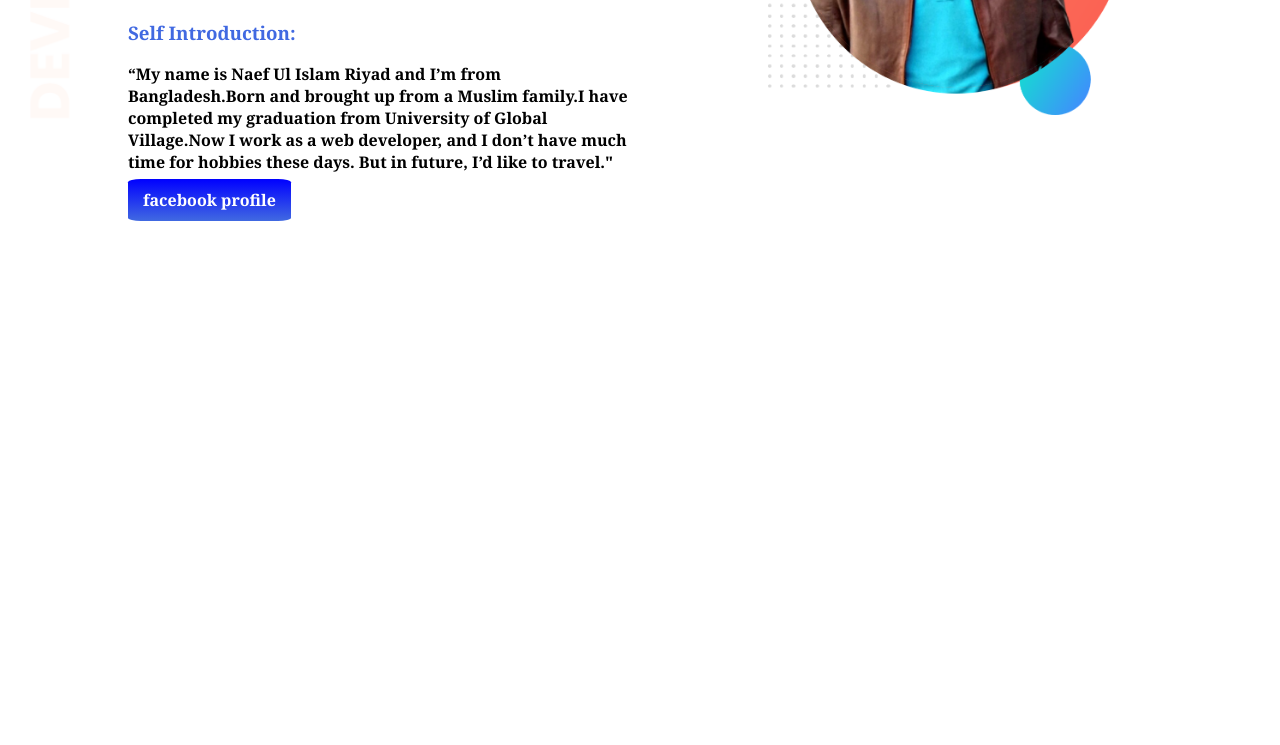
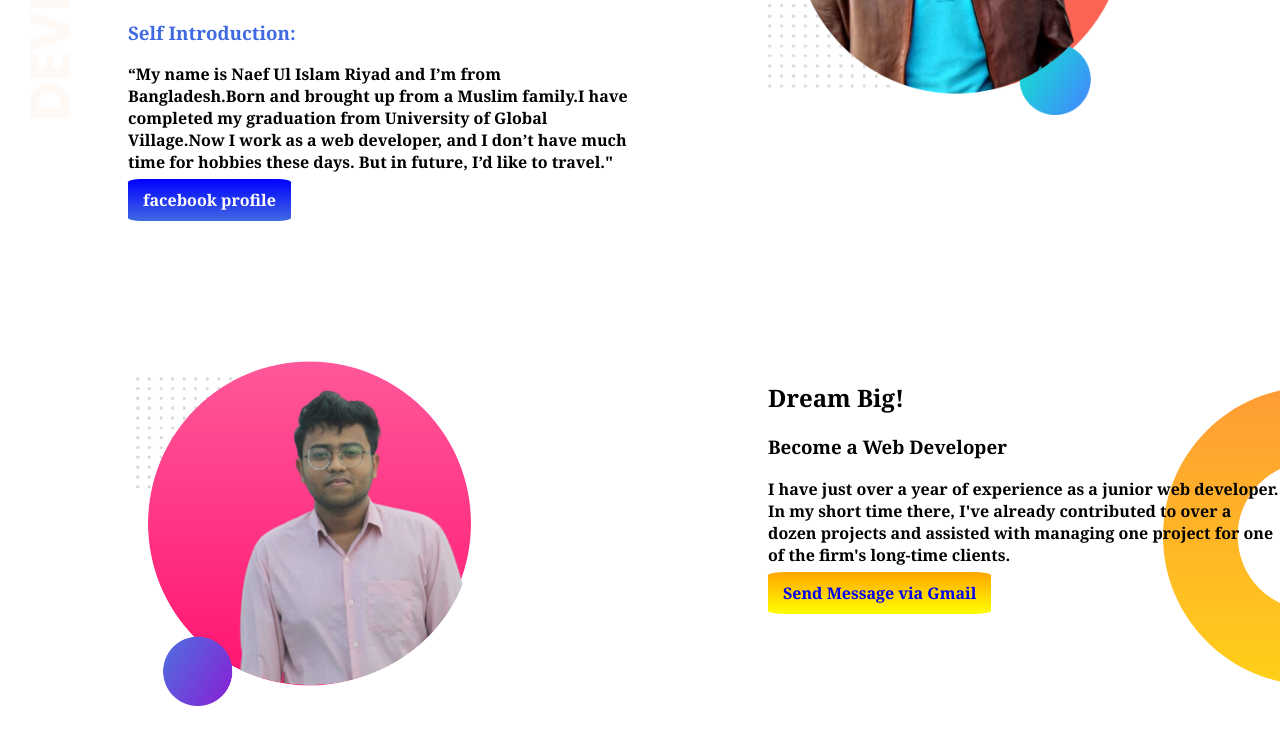
Before and after one commit to naefriyad/developer-portfolio, a plain HTML site: page index.html in a window 1280 px wide. Shown: the part 241-986 px from the top of the page. Before the commit the page ends 800 px from the top, so only its background shows below. Drawn offline with Linux system fonts and the light colour scheme.

Commit message:
dream added

```diff
--- a/index.html
+++ b/index.html
@@ -31,6 +31,22 @@
             <img src="riyad27.png" alt="">
         </div>
     </section>
+    <section class='dream'>
+        <div class="width">
+            <img src="riyad27 2.png" alt="">
+        </div>
+        <div class="width">
+            <h2>Dream Big!</h2>
+            <h3><b>Become a Web Developer</b></h3>
+            <p>I have just over a year of experience as a junior web developer. In my short time there, I've already
+                contributed to over a dozen projects and assisted with managing one project for one of the firm's
+                long-time clients.</p>
+            <a class="link2" target="blank" href="https://mail.google.com/mail/u/0/#inbox">Send Message via Gmail</a>
+        </div>
+    </section>
+
+
+
 
 </body>
 
--- a/style.css
+++ b/style.css
@@ -14,6 +14,8 @@ h1{
 }
 section{
     display: flex;
+    margin-bottom: 150px;
+
 }
 .width{
     width: 50%;
@@ -34,3 +36,15 @@ section{
     background-image: url(images/top-banner.png);
     background-repeat: no-repeat;
 }
+.dream{
+    display: flex;
+    background-image: url(images/dream-bg.png);
+    background-repeat: no-repeat;
+    background-position: right;
+}
+.link2{
+    text-decoration: none;
+    background-image: linear-gradient(orange,yellow);
+    border-radius: 8%;
+    padding: 10px 15px;
+}
```
